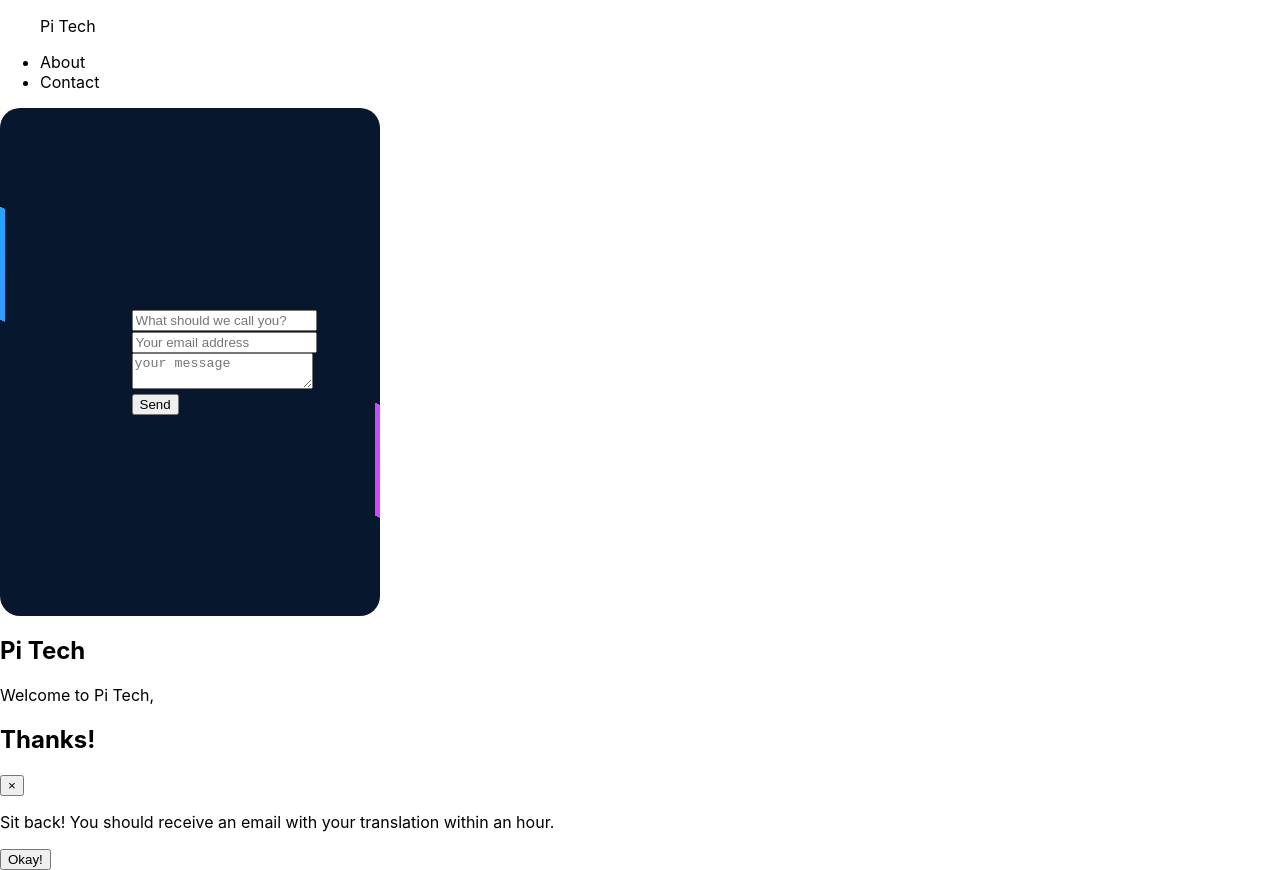
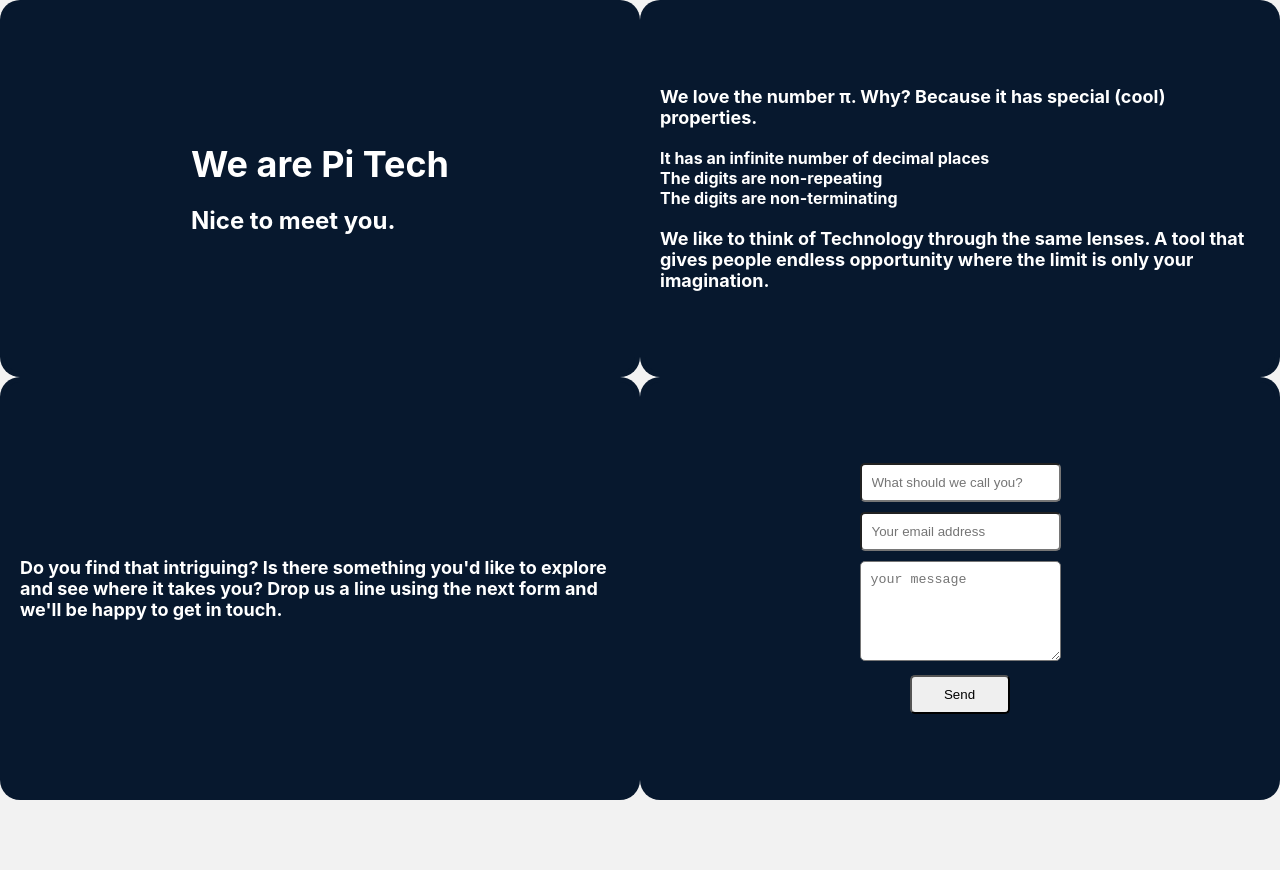
Before and after one commit to pitech-rw/pitech.rw, a Next.js app: page / in a window 1280 px wide. After the commit the page ends 800 px from the top, so only its background shows below. Built offline with nearby package versions, Linux system fonts and the light colour scheme.

Commit message:
WIP: homepage re-design

```diff
--- a/pages/index.tsx
+++ b/pages/index.tsx
@@ -2,62 +2,54 @@ import styles from '../styles/Index.module.css'
 const indexPage = () => {
   return (
     <div>
-     <header>
-        <div className="header-wrapper">
-          <figure className="logo">
-            <a href="index.html">
-              <p className="logo">Pi Tech</p>
-            </a>
-          </figure>
-          <nav className="nav-wrapper">
+
+      <main>
+        <div className={styles.container}>
+          <div className={styles.card}>
+            <header className={styles.carduno}>
+              <h1>We are Pi Tech</h1>
+              <h2>Nice to meet you.</h2>
+            </header>
+          </div>
+          <div className={styles.card}>
+            <div className={styles.cardduo}>
+              <p>We love the number &pi;. Why? Because it has special (cool) properties.</p><br />
               <ul>
-              <li><a href="./index.html#form">About</a></li>
-              <li><a href="./contact.html">Contact</a></li>
+                <li>It has an infinite number of decimal places</li>
+                <li>The digits are non-repeating</li>
+                <li>The digits are non-terminating</li>
               </ul>
-          </nav>
+              <br />
+              <p>We like to think of Technology through the same lenses. A tool that gives people endless opportunity where the limit is only your imagination.</p>
             </div>
-      </header>
-      <main>
+          </div>
           <div className={styles.card}>
-        <h2>CARD</h2>
+            <div className={styles.cardtreo}>
+              <p>Do you find that intriguing? Is there something you'd like to explore and see where it takes you? Drop us a line using the next form and we'll be happy to get in touch.</p>
+            </div>
+          </div>
+          <div className={styles.card}>
             <div className={styles.formCard}>
               <form>
-            <div className="form-group">
-              <input type="text" className="form-control" id="username" placeholder="What should we call you?" />
+                <div className={styles.formGroup}>
+                  <input type="text" className={styles.formControl} id="username" placeholder="What should we call you?" />
                 </div>
-            <div className="form-group">
-              <input type="email" className="form-control" name="email" placeholder="Your email address" required/>
+                <div className={styles.formGroup}>
+                  <input type="email" className={styles.formControl} name="email" placeholder="Your email address" required/>
                 </div>
-            <div className="form-group">
-              <textarea name="text" id="text" className="form-control" placeholder="your message" title="Pro-tip: resize this window by dragging the tiles in the bottom-corner" required></textarea>
+                <div className={styles.formGroup}>
+                  <textarea name="text" id="text" className={styles.textAreaControl} placeholder="your message" title="Pro-tip: resize this window by dragging the tiles in the bottom-corner" required></textarea>
                 </div>
 
-            <div className="form-group">
-              <button id="form-submit" type="submit" className="btn-primary form-control">Send</button>
+                <div className={styles.formGroup}>
+                  <button id="form-submit" type="submit" className={styles.btnPrimary}>Send</button>
                 </div>
               </form>
             </div>
           </div>
-        <section className="jumbotron">
-          <h2>Pi Tech</h2>
-          <p>Welcome to Pi Tech, </p>
-        </section>
 
+        </div>
       </main>
-      <div className="modal closed" id="modal">
-        <div className="modal-content">
-          <div className="modal-header">
-            <h2>Thanks! </h2>
-          <button className="btn"><span className="close-btn">&times;</span></button>
-          </div>
-          <div className="modal-body">
-            <p>Sit back! You  should receive an email with your translation within an hour.</p>
-          </div>
-          <div className="modal-footer">
-            <button className="thanks-btn">Okay!</button>
-          </div>
-        </div>
-      </div>
       </div>
   )
 }
--- a/styles/Home.module.css
+++ b/styles/Home.module.css
@@ -79,6 +79,8 @@
   max-width: 800px;
 }
 
+
+
 .card {
   margin: 1rem;
   padding: 1.5rem;
@@ -88,6 +90,7 @@
   border: 1px solid #eaeaea;
   border-radius: 10px;
   transition: color 0.15s ease, border-color 0.15s ease;
+  width: 25%;
   max-width: 300px;
 }
 
@@ -114,12 +117,7 @@
   margin-left: 0.5rem;
 }
 
-@media (max-width: 600px) {
-  .grid {
-    width: 100%;
-    flex-direction: column;
-  }
-}
+
 
 @media (prefers-color-scheme: dark) {
   .card,
--- a/styles/Index.module.css
+++ b/styles/Index.module.css
@@ -1,6 +1,12 @@
+.container {
+  display: flex;
+  flex-wrap: wrap;
+  width: 100vw;
+  height: 100vh;
+}
+
 .card {
-  width: 380px;
-  height: 508px;
+  width: 50%;
   background: #07182E;
   position: relative;
   display: flex;
@@ -8,14 +14,44 @@
   place-items: center;
   overflow: hidden;
   border-radius: 20px;
-
+  padding: 20px;
 }
-
-.formCard {
+@media (max-width: 600px) {
+  .container {
+    display: flex;
+    flex-wrap: wrap;
+  }
+  .card {
+    width: 100%;
+    height: 50%;
+    border-radius: 5px;
+  }
+}
+.carduno, .formCard, .cardduo, .cardtreo{
   z-index: 1;
   color: white;
 }
 
+.formGroup .formControl {
+  width: 100%;
+  border-radius: 5px;
+  padding: 10px;
+  margin-bottom: 10px;
+}
+.textAreaControl {
+  width: 100%;
+  border-radius: 5px;
+  padding: 10px;
+  margin-bottom: 10px;
+  height: 100px;
+}
+.btnPrimary {
+  margin-left: 50px;
+  width: 100px;
+  padding: 10px;
+  border-radius: 5px;
+  text-decoration: solid;
+}
 .card::before {
   content: '';
   position: absolute;
--- a/styles/globals.css
+++ b/styles/globals.css
@@ -1,17 +1,6 @@
-html,
-body {
+* {
+  margin:0;
   padding: 0;
-  margin: 0;
-  font-family: -apple-system, BlinkMacSystemFont, Segoe UI, Roboto, Oxygen,
-    Ubuntu, Cantarell, Fira Sans, Droid Sans, Helvetica Neue, sans-serif;
-}
-
-a {
-  color: inherit;
-  text-decoration: none;
-}
-
-* {
   box-sizing: border-box;
 }
 
@@ -24,3 +13,52 @@ a {
     background: #212121;
   }
 }
+
+html,
+body {
+  background-color: #f2f2f2;
+  font-size: 16px;
+  color: #333;
+  padding: 0;
+  margin: 0;
+  font-family: -apple-system, BlinkMacSystemFont, Segoe UI, Roboto, Oxygen,
+    Ubuntu, Cantarell, Fira Sans, Droid Sans, Helvetica Neue, sans-serif;
+}
+
+img {
+  padding: 10px;
+  border: 2px solid #ccc;
+}
+p {
+  font-weight: bolder;
+  font-size: large;
+}
+ul li {
+  list-style-type: none;
+  font-weight: bold;
+}
+h1 {
+  text-align: center;
+  font-size: 36px;
+  margin-bottom: 20px;
+}
+
+nav {
+  background-color: #333;
+  color: #fff;
+  padding: 10px;
+}
+a {
+  color: inherit;
+  text-decoration: none;
+}
+a:hover {
+  text-decoration: underline;
+}
+
+footer {
+  text-align: center;
+  padding: 10px;
+  background-color: #333;
+  color: #fff;
+}
```
Lines whose indentation alone changed are shown as unchanged.
